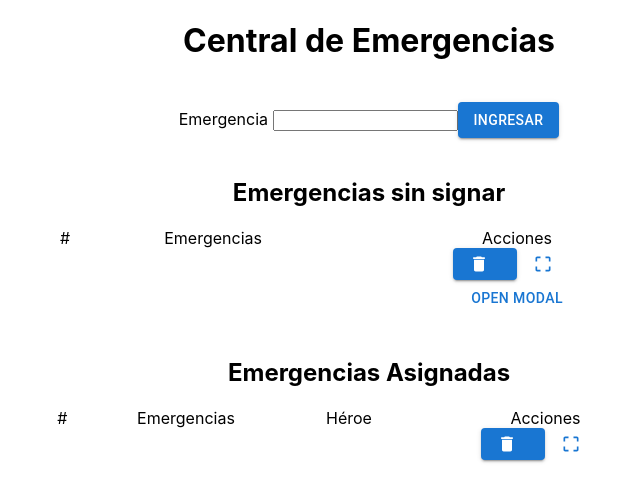
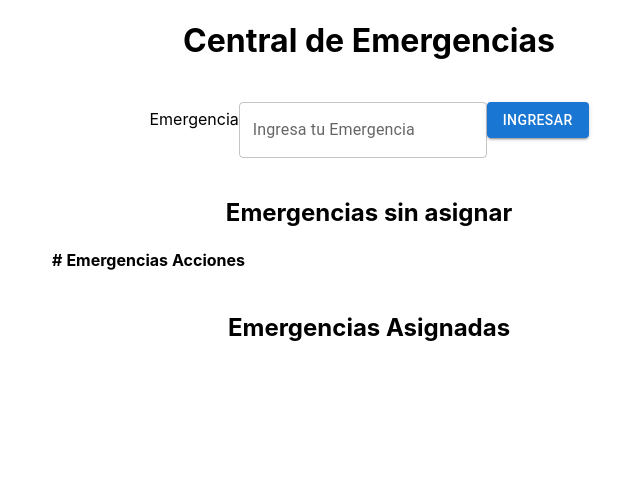
Before and after one commit to pucetec/marvel-emergencies-center-1161, a React (Create React App) app: page / in a window 1280 px wide. Shown: the top 502 px of the page, without its empty margins (271-911 px from the left). Built offline with nearby package versions, Linux system fonts and the light colour scheme.

Commit message:
Feat:[NoStory][Josue]add logic the table to interate with input information and funtional delete

```diff
--- a/src/App.js
+++ b/src/App.js
@@ -2,34 +2,49 @@ import * as React from "react";
 import { useState } from "react";
 import Button from "@mui/material/Button";
 import DeleteIcon from "@mui/icons-material/Delete";
-import CropFreeIcon from "@mui/icons-material/CropFree";
-import Modal from ".//Modal/Modal.js";
-
-const Public_key = "162bf646746d2cfe7d66d6a27b6a90dc";
-const Private_key = "68979345d9ee3d74351b46edfdb64e657db8c73a";
-const Gateway = "http://gateway.marvel.com/v1/public/comics?ts=1&apikey=";
+import { AppModal } from "./Modal/Modal";
+import TextField from "@mui/material/TextField";
 
 const App = () => {
   const [emergencyText, setEmergencyText] = useState("");
+  const [emergencies, setEmergencies] = useState([]);
+  const [nextId, setNextId] = useState(1);
+
   const handleInputChange = (event) => {
     setEmergencyText(event.target.value);
   };
+
   const handleButtonClick = () => {
-    console.log("Valor del inBasicModalput:", emergencyText);
+    if (emergencyText.trim() !== "") {
+      const newEmergency = {
+        id: nextId,
+        text: emergencyText,
+      };
+      setEmergencies((prevEmergencies) => [...prevEmergencies, newEmergency]);
+      setNextId((prevId) => prevId + 1);
+      setEmergencyText("");
+    }
+  };
+
+  const handleDelete = (id) => {
+    setEmergencies((prevEmergencies) =>
+      prevEmergencies.filter((emergency) => emergency.id !== id)
+    );
   };
 
   return (
-    <div>
+    <>
       <h1 style={{ textAlign: "center" }}>Central de Emergencias</h1>
       <br />
       <div style={{ textAlign: "center" }}>
         <label>
-          Emergencia{" "}
-          <input
+          Emergencia
+          <TextField
+            label="Ingresa tu Emergencia"
             type="text"
             value={emergencyText}
             onChange={handleInputChange}
-          ></input>
+          />
         </label>
         <Button variant="contained" onClick={handleButtonClick}>
           Ingresar
@@ -37,26 +52,34 @@ const App = () => {
       </div>
       <br />
       <div>
-        <h2 style={{ textAlign: "center" }}>Emergencias sin signar</h2>
-        <table
-          style={{
-            margin: "auto",
-            textAlign: "center",
-            borderCollapse: "collapse",
-            width: "50%",
-          }}
-        >
-          <td>#</td>
-          <td>Emergencias</td>
-          <td>
-            Acciones
-            <div>
-              <Button variant="contained" startIcon={<DeleteIcon />}></Button>
-              <Button variant="text" startIcon={<CropFreeIcon />}></Button>
-              <Modal></Modal>
-            </div>
-          </td>
-        </table>
+        <h2 style={{ textAlign: "center" }}>Emergencias sin asignar</h2>
+        <div style={{ width: "50%", margin: "auto" }}>
+          <table>
+            <tr>
+              <th>#</th>
+              <th>Emergencias</th>
+              <th>Acciones</th>
+            </tr>
+
+            {emergencies.map((emergency) => (
+              <tr key={emergency.id}>
+                <td>{emergency.id}</td>
+                <td>{emergency.text}</td>
+                <td>
+                  <div style={{ display: "flex", textAlign: "center" }}>
+                    <Button
+                      variant="contained"
+                      startIcon={<DeleteIcon />}
+                      onClick={() => handleDelete(emergency.id)}
+                    />
+
+                    <AppModal />
+                  </div>
+                </td>
+              </tr>
+            ))}
+          </table>
+        </div>
       </div>
       <br />
       <div>
@@ -69,19 +92,10 @@ const App = () => {
             width: "50%",
           }}
         >
-          <td>#</td>
-          <td>Emergencias</td>
-          <td>Héroe</td>
-          <td>
-            Acciones
-            <div>
-              <Button variant="contained" startIcon={<DeleteIcon />}></Button>
-              <Button variant="text" startIcon={<CropFreeIcon />}></Button>
-            </div>
-          </td>
+          {}
         </table>
       </div>
-    </div>
+    </>
   );
 };
 
--- a/src/Modal/Modal.js
+++ b/src/Modal/Modal.js
@@ -1,9 +1,7 @@
 import * as React from "react";
-import Box from "@mui/material/Box";
-import Button from "@mui/material/Button";
-import Typography from "@mui/material/Typography";
-import Modal from "@mui/material/Modal";
+import { Box, Button, Modal, Typography } from "@mui/material";
 import { useState } from "react";
+import CropFreeIcon from "@mui/icons-material/CropFree";
 
 const style = {
   position: "absolute",
@@ -17,29 +15,45 @@ const style = {
   p: 4,
 };
 
-export default function BasicModal() {
-  const [isOpen, setisOpen] = useState(false);
-  const handleOpen = () => setisOpen(true);
-  const handleClose = () => setisOpen(false);
-
+export const AppModal = () => {
+  const [isOpen, setIsOpen] = useState(false);
+  const [modalText, setModalText] = useState("");
+  const [modalResponse, setModalResponse] = useState("");
+  const handleButtonClick = (text, botonName) => {
+    setIsOpen(true);
+    setModalText(text);
+    const myButtonstring = "Diste click en botón: " + botonName;
+    setModalResponse(myButtonstring);
+  };
+  const textos = [];
   return (
     <div>
-      <Button onClick={handleOpen}>Open modal</Button>
+      <Button
+        variant="text"
+        startIcon={<CropFreeIcon />}
+        onClick={() => setIsOpen(true)}
+      ></Button>
       <Modal
         open={isOpen}
-        onClose={handleClose}
         aria-labelledby="modal-modal-title"
         aria-describedby="modal-modal-description"
       >
         <Box sx={style}>
           <Typography id="modal-modal-title" variant="h6" component="h2">
-            Escoge a tu Super Héroe
+            Text in a modal
           </Typography>
           <Typography id="modal-modal-description" sx={{ mt: 2 }}>
-            Duis mollis, est non commodo luctus, nisi erat porttitor ligula.
+            {modalText}
           </Typography>
+          <Button onClick={() => setIsOpen(false)}>close</Button>
         </Box>
       </Modal>
+      {textos.map((item, position) => (
+        <Button onClick={() => handleButtonClick(item.text, item.botonName)}>
+          {item.botonName}
+        </Button>
+      ))}
+      <div>{modalResponse}</div>
     </div>
   );
-}
+};
```
Also changed, not shown: src/App.css (+0 -35 lines).
